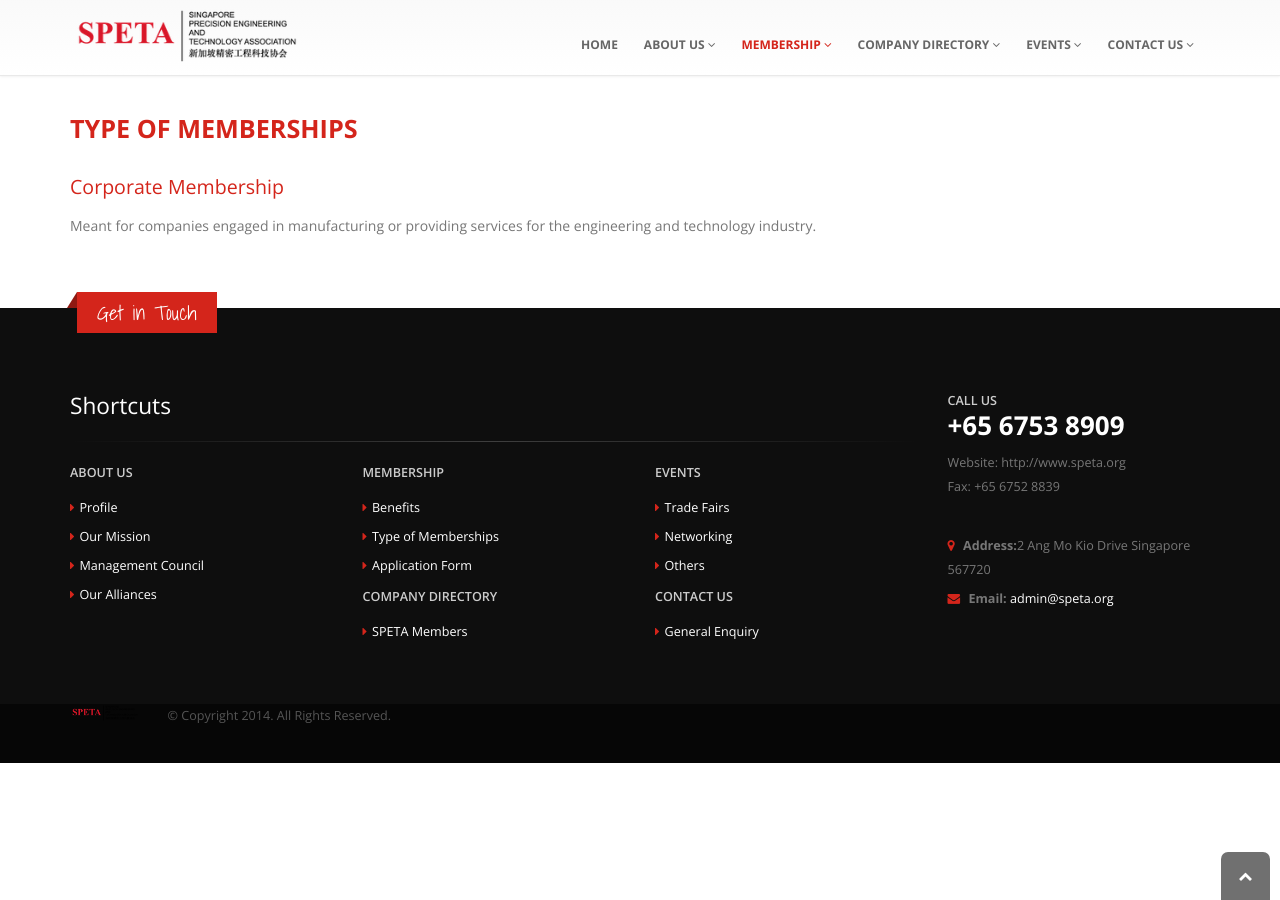
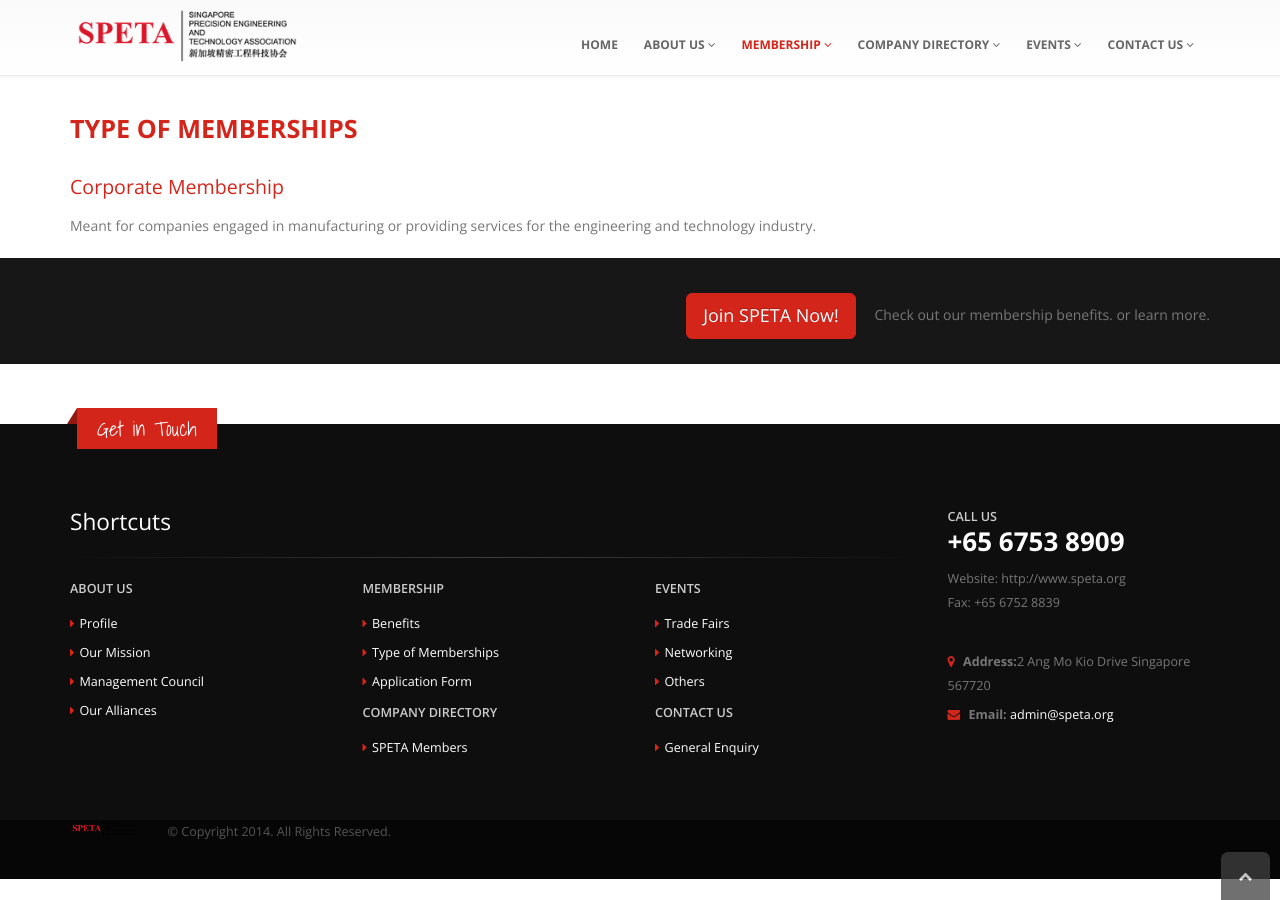
Before and after one commit to speta/speta.github.io, a Jekyll site: the page built from membership.html, in a window 1280 px wide and 900 px high, scrolled down 729 px. Built offline with Jekyll 4.4.1, drawn with Linux system fonts in a browser that asks for light colours.

Commit message:
Update membership

```diff
--- a/_config.yml
+++ b/_config.yml
@@ -0,0 +1,6 @@
+defaults:
+  -
+    scope:
+      path: "" # an empty string here means all files in the project
+    values:
+      layout: "default"
--- a/membership.html
+++ b/membership.html
@@ -72,8 +72,21 @@
 
 			</div>
 		</div>
+	</div>
 
+	<div class="home-intro">
+		<div class="container">
 
+			<div class="row">
+				<div class="col-md-12">
+					<div class="get-started">
+						<a href="application.html" class="btn btn-lg btn-primary">Join SPETA Now!</a>
+						<div class="learn-more"> <span>Check out our membership benefits.</span> or <a href="about.html">learn more.</a></div>
+					</div>
+				</div>
+			</div>
 
+		</div>
 	</div>
+
 </div>
```
Also changed, not shown: application.html (+1 -15 lines), 1 other file.
